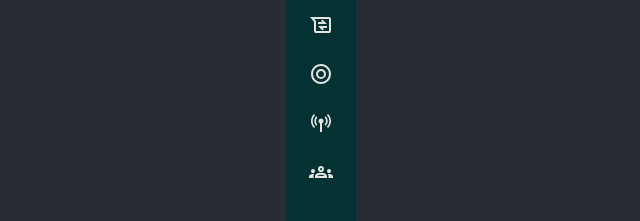
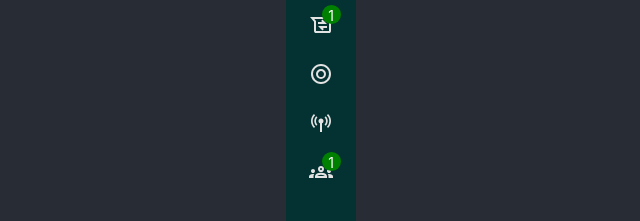
Before and after one commit to diariniaina11/messaging_system_front, a React (Create React App) app: page / in a window 1280 px wide. Shown: the top 221 px of the page, without its empty margins (319-959 px from the left). Built offline with nearby package versions, Linux system fonts and the light colour scheme.

Commit message:
adding badge

```diff
--- /dev/null
+++ b/src/components/sidebar/Li.js
@@ -0,0 +1,3 @@
+export default function Li(){
+
+}
--- a/src/components/sidebar/sideBar.js
+++ b/src/components/sidebar/sideBar.js
@@ -5,8 +5,8 @@ export default function SideBar()
         <div className={styles.sidebarContainer}>
             <ul className={styles.topElement}>
                 <li className={`${styles.li}`}>
-                    <li></li>
                     <img src="business_messages_24dp_E3E3E3_FILL0_wght400_GRAD0_opsz24.svg"></img>
+                    <li className={`${styles.badge}`}>1</li>
                 </li>
                 <li className={`${styles.li}`}>
                     <img src="circle_circle_24dp_E3E3E3_FILL0_wght400_GRAD0_opsz24.svg"></img>
@@ -16,6 +16,8 @@ export default function SideBar()
                 </li>
                 <li className={`${styles.li}`}>
                     <img src="groups_24dp_E3E3E3_FILL0_wght400_GRAD0_opsz24.svg"></img>
+                    <li className={`${styles.badge}`}>1</li>
+
                 </li>
 
             </ul>
--- a/src/components/sidebar/sideBar.module.css
+++ b/src/components/sidebar/sideBar.module.css
@@ -35,3 +35,14 @@
     height: 35px;
     transition: 0.5s;
 }
+.badge{
+    position: relative;
+    bottom: 38px;
+    left: 18px;
+    font-size: 14px;
+    padding: 2px;
+    background-color: green;
+    width: 15px;
+    height: 15px;
+    border-radius: 999px;
+}
```
